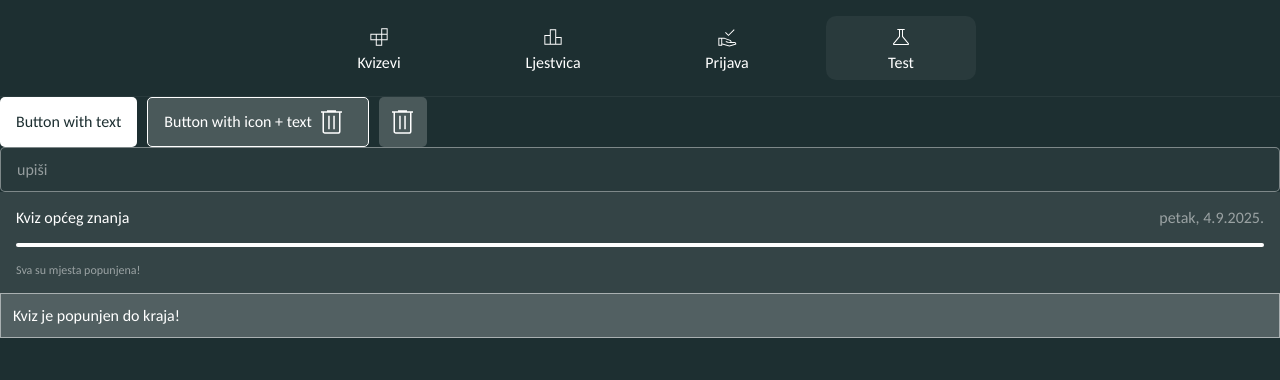
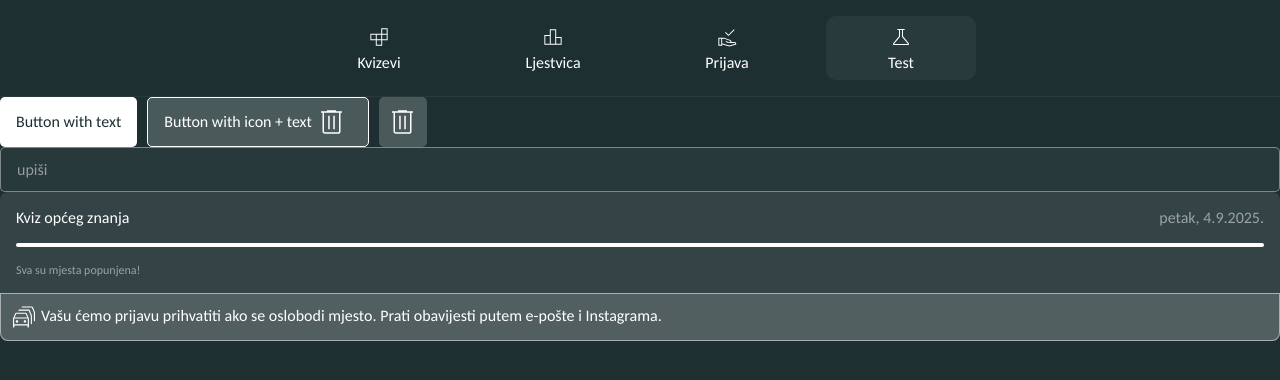
Before and after one commit to lovretomic/peta-kviz-app, a React (Vite) app: page /test in a window 1280 px wide. Shown: the top 380 px of the page. Built offline with nearby package versions, Linux system fonts and the light colour scheme.

Commit message:
updated popup and progress bar container, added icon and text, rounded corners

```diff
--- a/src/components/ProgressBar/ProgressBar.module.scss
+++ b/src/components/ProgressBar/ProgressBar.module.scss
@@ -22,6 +22,7 @@
   gap: 16px;
   background-color: rgba(white, 0.1);
   font-size: 16px;
+  border-radius: 8px;
   .info {
     display: flex;
     flex-direction: row;
@@ -38,10 +39,16 @@
   color: rgba(white, 0.5);
 }
 .fullPopup {
+  gap: 6px;
+  display: flex;
+  justify-content: row;
+  flex-direction: row;
   background-color: rgba(white, 0.15);
   border: 1px solid rgba(white, 0.5);
   margin-left: -16px;
   margin-right: -16px;
   margin-bottom: -16px;
   padding: 12px;
+  border-bottom-left-radius: 8px;
+  border-bottom-right-radius: 8px;
 }
--- a/src/components/ProgressBar/ProgressBar.tsx
+++ b/src/components/ProgressBar/ProgressBar.tsx
@@ -1,5 +1,6 @@
 import c from "./ProgressBar.module.scss";
 import clsx from "clsx";
+import carIcon from "../../assets/icons/full-cars.svg";
 
 type ProgressBarProps = {
   percentage: number;
@@ -31,9 +32,12 @@ const ProgressBar: React.FC<ProgressBarProps> = ({
           ? `Popunjeno ${percentage} % mjesta`
           : "Sva su mjesta popunjena!"}
       </div>
-
       {percentage === 100 && (
-        <div className={c.fullPopup}>Kviz je popunjen do kraja!</div>
+        <div className={c.fullPopup}>
+          <img src={carIcon} alt="Kviz popunjen do kraja" />
+          Vašu ćemo prijavu prihvatiti ako se oslobodi mjesto. Prati obavijesti
+          putem e-pošte i Instagrama.
+        </div>
       )}
     </div>
   );
```
Also changed, not shown: src/assets/icons/full-cars.svg (added).
